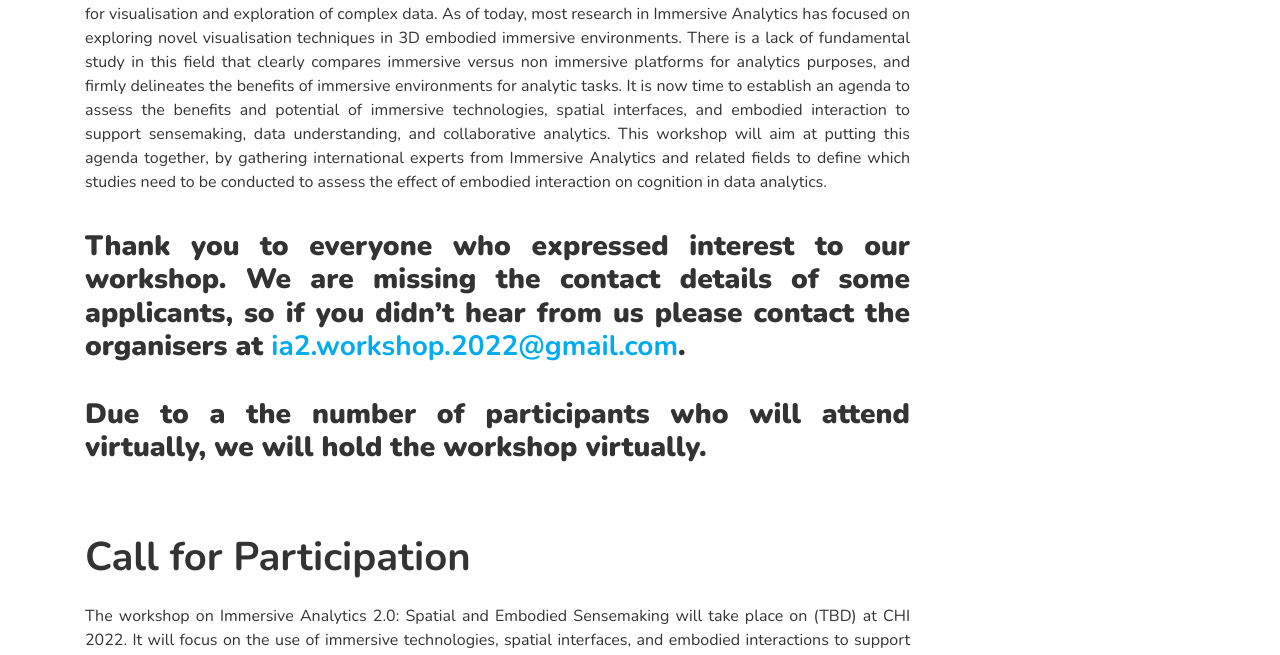
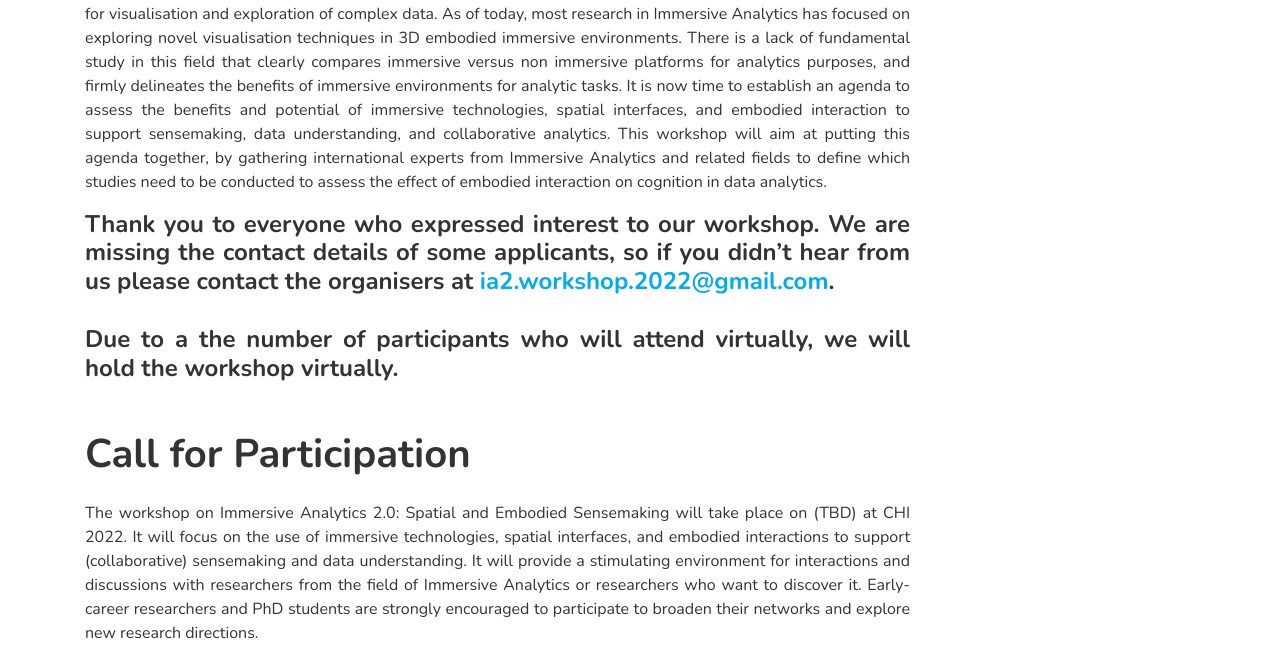
Before and after one commit to ia2workshop2022/ia2workshop2022.github.io, a website: page index.html in a window 1280 px wide. Shown: the part 388-1043 px from the top of the page. Drawn offline with nearby package versions, Linux system fonts and the light colour scheme.

Commit message:
Update index.html

```diff
--- a/index.html
+++ b/index.html
@@ -81,10 +81,10 @@
         spatial interfaces, and embodied interaction to support sensemaking, data understanding, and collaborative analytics.
         This workshop will aim at putting this agenda together, by gathering international experts from Immersive Analytics and
         related fields to define which studies need to be conducted to assess the effect of embodied interaction on cognition in data analytics.</p>
-      <h3 style="padding-bottom: 20px;">Thank you to everyone who expressed interest to our workshop. We are missing the contact details of some applicants,
+      <h4>Thank you to everyone who expressed interest to our workshop. We are missing the contact details of some applicants,
         so if you didn’t hear from us please contact the organisers at
         <a target="_blank" href="mailto:ia2.workshop.2022@gmail.com" target="_blank">ia2.workshop.2022@gmail.com</a>.
-        <br><br>Due to a the number of participants who will attend virtually, we will hold the workshop virtually.</h3>
+        <br><br>Due to a the number of participants who will attend virtually, we will hold the workshop virtually.</h4>
       <h1>Call for Participation</h1>
       <p>
         The workshop on Immersive Analytics 2.0: Spatial and Embodied Sensemaking will take place on (TBD) at CHI 2022.
```
